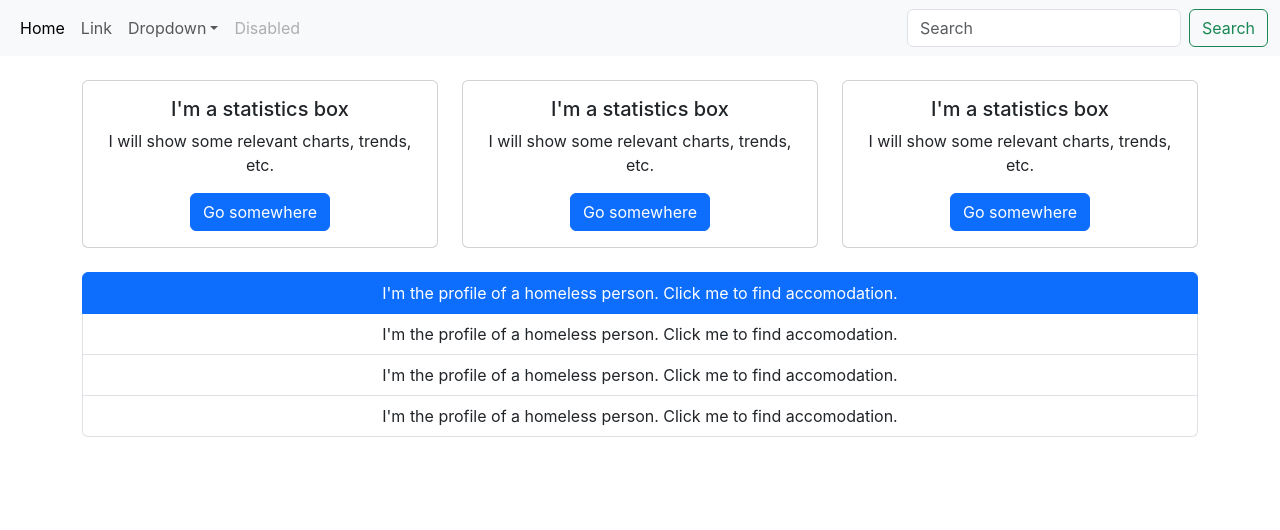
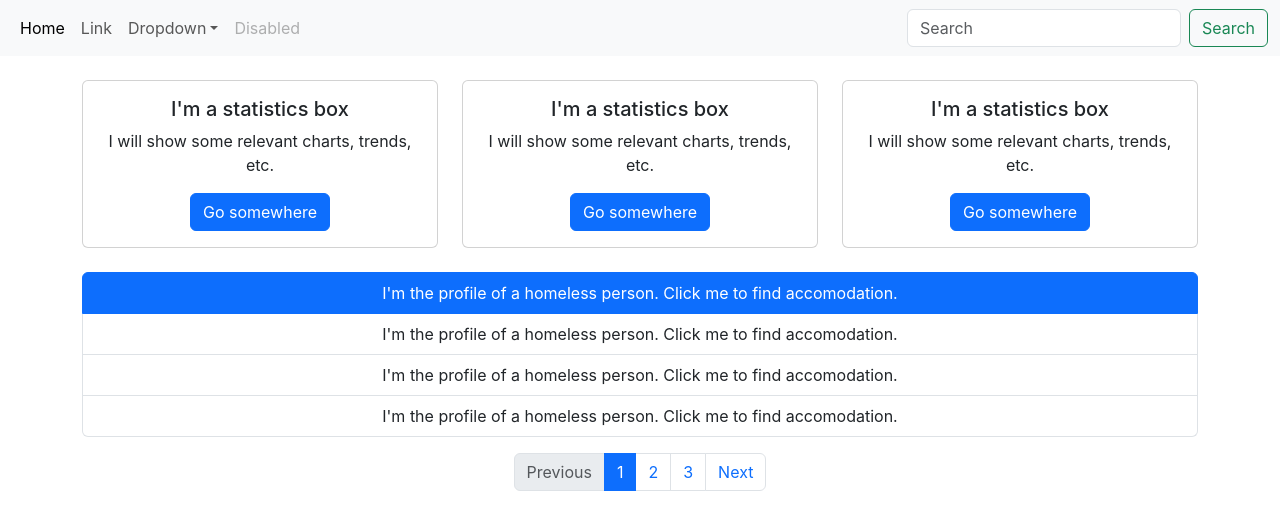
Before and after one commit to LB-Geeks/react-client, a React (Create React App) app in the folder react-client/: page / in a window 1280 px wide. Shown: the top 530 px of the page. Built offline with nearby package versions, Linux system fonts and the light colour scheme.

Commit message:
added pagination

```diff
--- a/react-client/src/components/needAccomodationList/NeedAccomodationList.js
+++ b/react-client/src/components/needAccomodationList/NeedAccomodationList.js
@@ -41,6 +41,34 @@ function NeedAccomodationList() {
         </button>
       </div>
 
+      <nav aria-label="Page navigation example">
+        <ul class="pagination justify-content-center mt-3">
+          <li class="page-item disabled">
+            <a class="page-link">Previous</a>
+          </li>
+          <li class="page-item">
+            <a class="page-item active page-link" href="#">
+              1
+            </a>
+          </li>
+          <li class="page-item">
+            <a class="page-link" href="#">
+              2
+            </a>
+          </li>
+          <li class="page-item">
+            <a class="page-link" href="#">
+              3
+            </a>
+          </li>
+          <li class="page-item">
+            <a class="page-link" href="#">
+              Next
+            </a>
+          </li>
+        </ul>
+      </nav>
+
       <AccomodationFinderModal />
     </div>
   );
```
